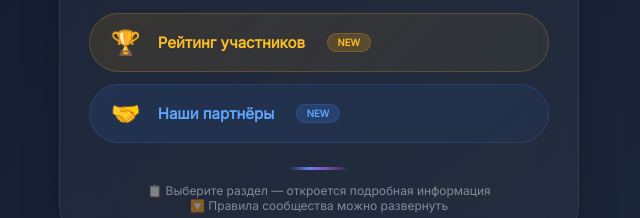
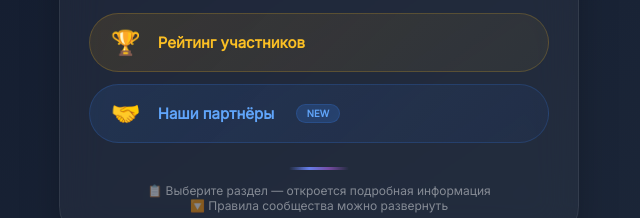
Before and after one commit to poverzhukilya-ops/avantyrist1188, a plain HTML site: page index.html in a window 1280 px wide. Shown: the part 472-690 px from the top of the page, 321-961 px from the left. Drawn offline with Linux system fonts and the light colour scheme.

Commit message:
Update index.html

```diff
--- a/index.html
+++ b/index.html
@@ -411,7 +411,6 @@
             <a href="rating.html" class="rating-button">
                 <span class="rating-icon">🏆</span>
                 <span>Рейтинг участников</span>
-                <span class="badge-new">NEW</span>
             </a>
 
             <!-- Отдельная кнопка партнёров -->
```
